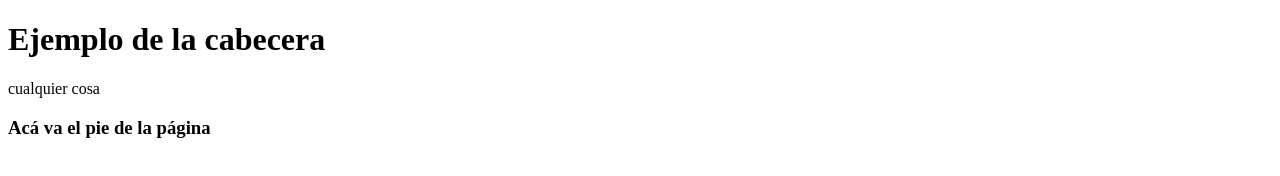
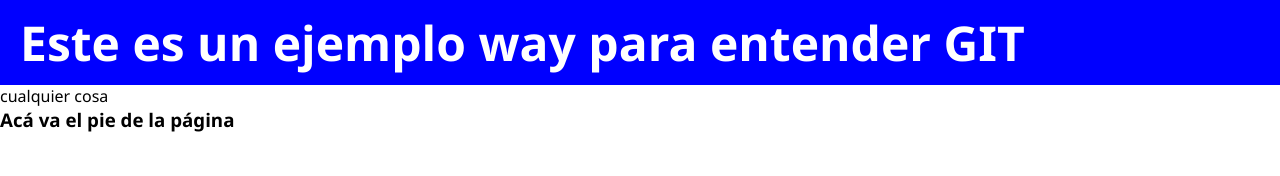
Before and after one commit to K-TAX/EjemploGitRamasVersiones, a plain HTML site: page index.html in a window 1280 px wide. Drawn offline with Linux system fonts and the light colour scheme.

Commit message:
Iniciando el disenio de la cabecera

```diff
--- /dev/null
+++ b/assets/css/estilos.css
@@ -0,0 +1,11 @@
+*{
+    margin:0;
+    padding: 0;
+    font-family: 'Segoe UI', Tahoma, Geneva, Verdana, sans-serif;
+}
+header{
+background-color: blue;
+color: white;
+font-size: 24px;
+padding: 10px 20px;
+}
--- a/index.html
+++ b/index.html
@@ -5,10 +5,11 @@
     <meta name="viewport" content="width=device-width, initial-scale=1.0">
     <meta http-equiv="X-UA-Compatible" content="ie=edge">
     <title>Ejemplo de uso de Git</title>
+    <link rel="stylesheet" href="assets/css/estilos.css">
 </head>
 <body>
     <header>
-        <h1>Ejemplo de la cabecera</h1>
+        <h1>Este es un ejemplo way para entender GIT</h1>
     </header>
     <section>
         cualquier cosa
```
